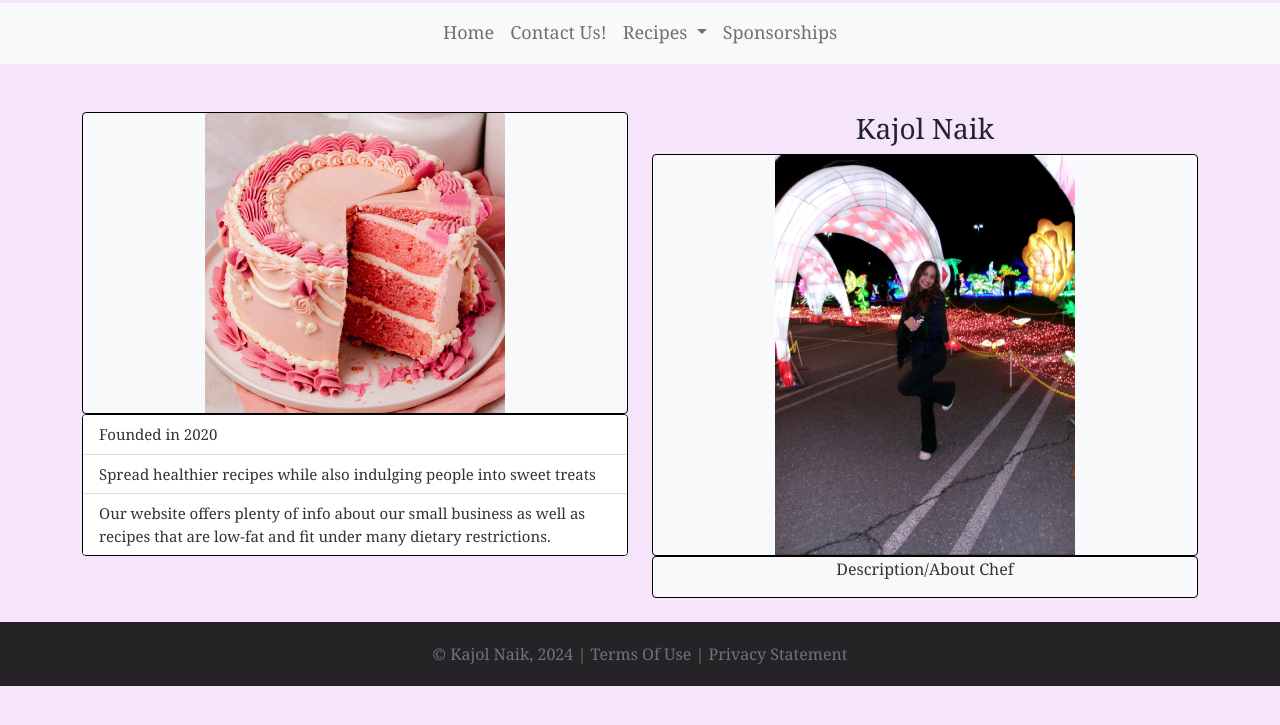
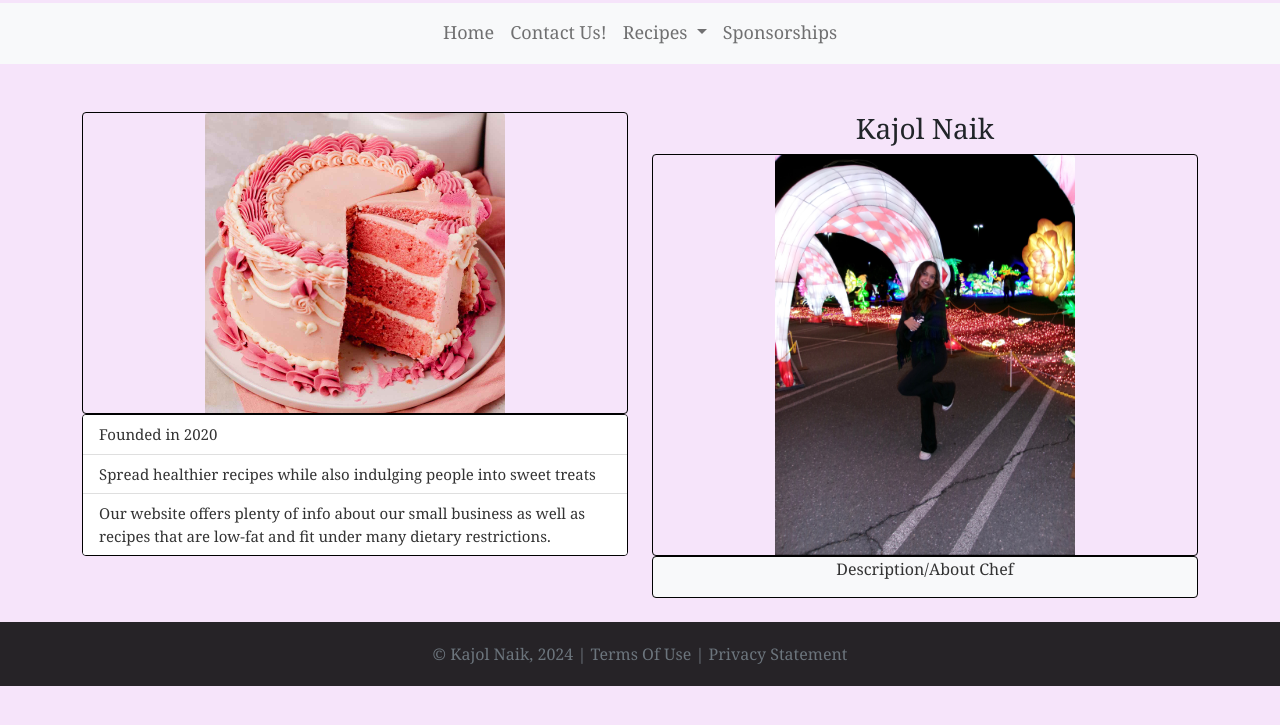
Before and after one commit to kmn33-code/P4, a plain HTML site: page index.html in a window 1280 px wide. Shown: the part 53-778 px from the top of the page. Drawn offline with nearby package versions, Linux system fonts and the light colour scheme.

Commit message:
Update index.html

```diff
--- a/index.html
+++ b/index.html
@@ -41,7 +41,7 @@
         <div class="container mt-5">
             <div class="row">
                 <div class="col-lg-6 col-md-6 col-sm-12 mb-4">
-                    <div class="card chef-card" style="width: 100%;">
+                    <div class="card chef-card" style="width: 100%; background: transparent;">
                         <img class="card-img-top img-medium" src="images/cake.jpg" alt="Pictures of Baked Goods">
                     </div>
                     <div class="card chef-card" style="width: 100%;">
@@ -56,7 +56,7 @@
 
                 <div class="col-lg-6 col-md-6 col-sm-12 mb-4 text-center">
                     <h3 class="font-family" style="font-family:Cambria, Cochin, Georgia, Times, 'Times New Roman', serif">Kajol Naik</h3>
-                    <div class="card chef-card" style="width: 100%;">
+                    <div class="card chef-card" style="width: 100%; background: transparent;">
                         <img class="card-img-top img-medium" src="images/kajol.jpg" alt="Pictures of Baked Goods">
                     </div>
                     <div class="card chef-card" style="width: 100%;">
```
